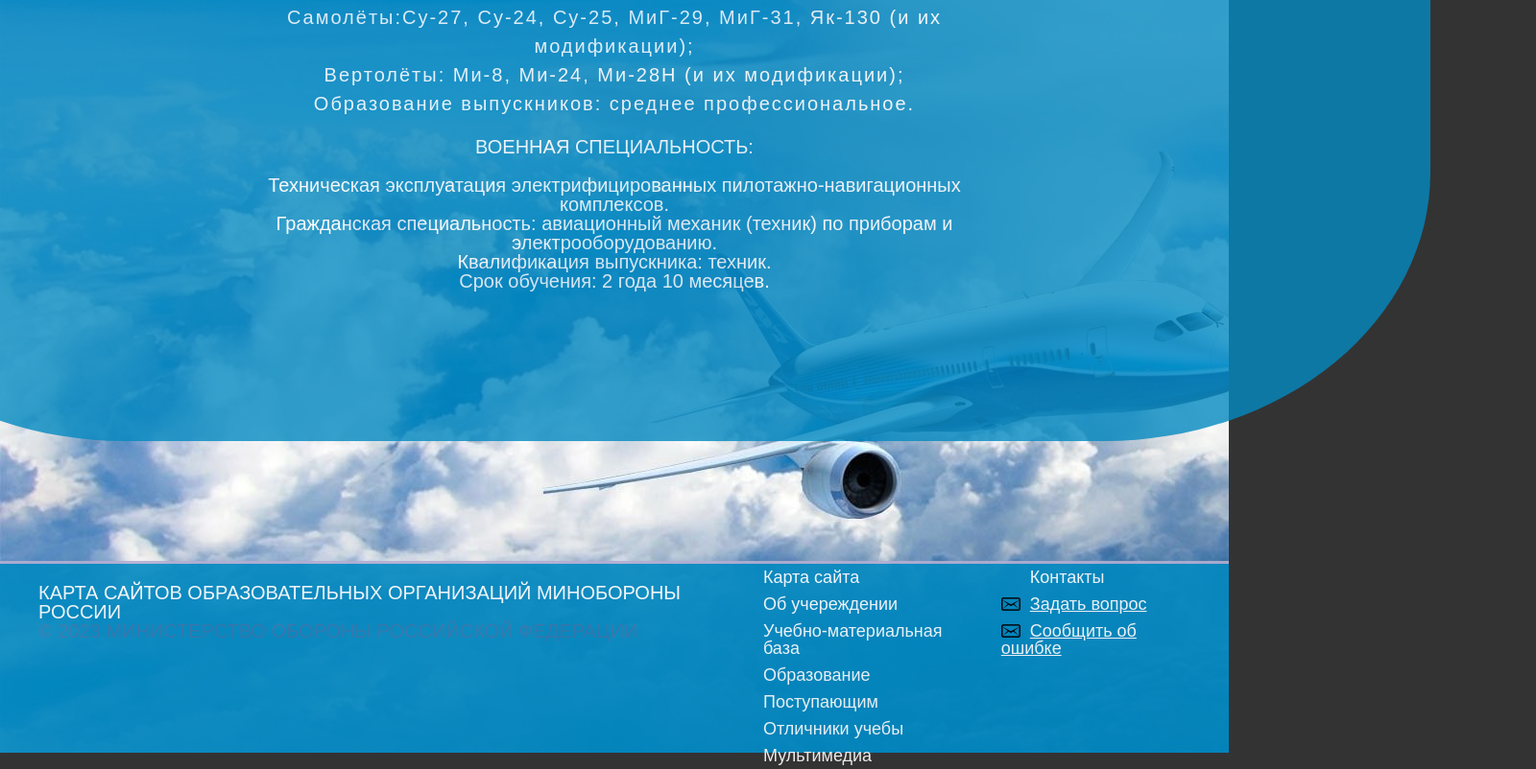
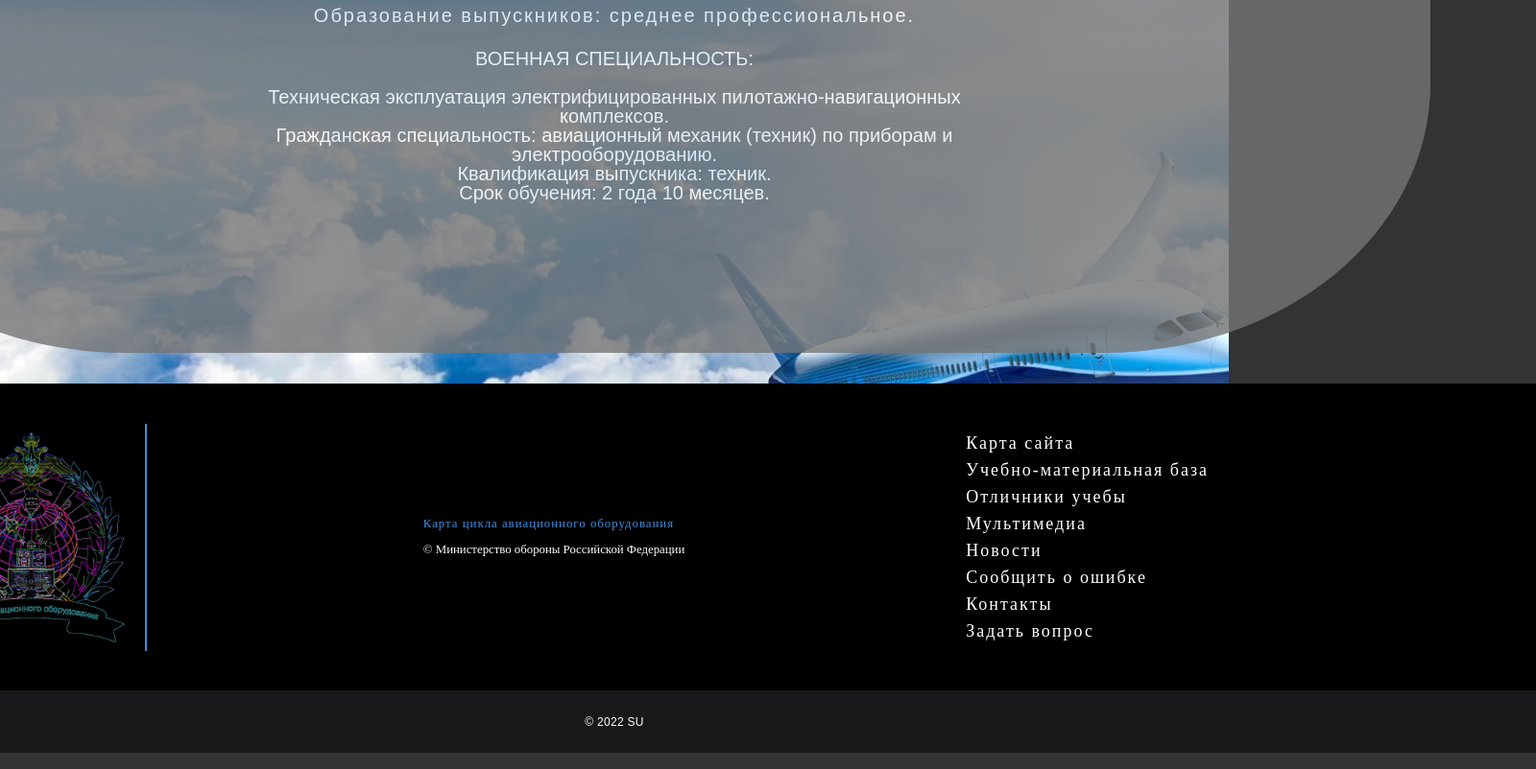
Before and after one commit to YourUneven/verstkaAO183, a plain HTML site: page content.html in a window 1280 px wide. Shown: the part 1215-2017 px from the top of the page at 96% size, 1600 px wide, since content can reach past the window. Drawn offline with Linux system fonts and the light colour scheme; a web font is replaced by a local one.

Commit message:
new footer, header

```diff
--- a/content.html
+++ b/content.html
@@ -14,7 +14,7 @@
 <div class="wrap">
 <div class="hader">
 <div class="logo__box">
-<img src="/heder__logo.png" alt="" height="100px" width="100px">
+<img src="/photo_2024-01-24_11-03-18.jpg" alt="" height="145px" width="150px">
 </div>
 
 
@@ -64,35 +64,35 @@
 
 
 
-
-<div class="footer">
-<div class="left__box">
-								 <h2><a href="https://183uc.mil.ru/edumap">КАРТА САЙТОВ ОБРАЗОВАТЕЛЬНЫХ ОРГАНИЗАЦИЙ МИНОБОРОНЫ РОССИИ</a></h2>
-								 <h3>© 2023 МИНИСТЕРСТВО ОБОРОНЫ РОССИЙСКОЙ ФЕДЕРАЦИИ</h3>
-							 </div>
-							 <div class="center__box">
-								 <ul>
-									 <li><a href="https://183uc.mil.ru/sitemap"id = "white">Карта сайта</a></li>
-									 <li><a href="https://183uc.mil.ru/Ob_uchrezhdenii"id = "white">Об учереждении</a></li>
-									 <li><a href="https://183uc.mil.ru/Uchebno-materialnaya_baza"id = "white">Учебно-материальная база</a></li>
-									 <li><a href="https://183uc.mil.ru/Obrazovatelnye-programmy"id = "white">Образование</a></li>
-									 <li><a href="https://183uc.mil.ru/Postupayushhim"id = "white">Поступающим</a></li>
-									 <li><a href="https://183uc.mil.ru/Otlichniki-uchjoby"id = "white">Отличники учебы</a></li>
-									 <li><a href="https://183uc.mil.ru/folder/31621"id = "white">Мультимедиа</a></li>
-								 </ul>
-							 </div>
-							 <div class="right__box">
-								 <ul>
-									 <li><a href="https://183uc.mil.ru/St/Kontakty" class="img__one">Контакты</a></li>
-									 <li><a href="https://183uc.mil.ru/feedback"class="underline img__two">Задать вопрос</a></li>
-									 <li><a href="https://183uc.mil.ru/error"class="underline img__two">Сообщить об ошибке</a></li>
-							 </ul>
-							 </div>
-							</div>
-
-
+<footer>
+<div class="fotter-box">
+	<div class="lavel-fotter">
+			<img src="/photo_2024-01-24_11-03-18.jpg" alt="">
+	</div>
+	<div class="carta">
+			<p><a href="#">Карта цикла авиационного оборудования</a></p>
+			<p>© Министерство обороны Российской Федерации</p>
+	</div>
+	<div class="inf-column">
+			<ul class="inf-colun-item">
+					<li> <a href="#">Карта сайта</a> </li>
+					<li><a href="#">Учебно-материальная база</a></li>
+					<li><a href="#">Отличники учебы</a></li>
+					<li><a href="#">Мультимедиа</a></li>
+					<li><a href="#">Новости</a></li>
+					<li><a href="#">Сообщить о ошибке</a></li>
+					<li><a href="#">Контакты</a></li>
+					<li><a href="#">Задать вопрос</a></li>
+			</ul>
+	</div>
 </div>
-
+<footer class="footer">
+	<div class="container">
+			<div class="footer__row">
+					<div class="footer__text">© 2022 SU </div>
+			</div>
+	</div>
+</footer>
 
 
 </div>
--- a/content_style.css
+++ b/content_style.css
@@ -82,13 +82,14 @@ width: 100%;
 .hader{
 height: 150px;
 width: 100%;
-background-color:rgb(4, 138, 193);
-border-bottom: 3px solid rgb(179, 174, 211);
+background-color: black;
+border-bottom: 3px solid rgb(172, 161, 245);
 /* opacity: 90%; */
 display:flex;
 justify-content:space-between;
 }
-.logo__box{background-color:#1a1414
+.logo__box{
+	padding: 0px 0 0 40px;
 
 }
 .icons__box{
@@ -106,8 +107,8 @@ justify-content:space-between;
 	font-size: 20px;
 	width: 150px;
 	height: 50px;
-	background-color:rgb(4, 138, 193);
-	border:3px solid rgb(179, 174, 211);
+	background-color:rgb(0, 0, 0);
+	border:3px solid rgb(139, 126, 224);
 	border-radius: 30%;
 	padding: 10px 0 0 0;
 }
@@ -116,17 +117,18 @@ justify-content:space-between;
 }
 .icons__sub-box:hover{
 margin: 10px 0 0 0;
+background-color:rgb(88, 88, 88);
 }
-.icons__sub-box a:hover{
+/* .icons__sub-box a:hover{
 	color:rgb(121, 121, 121);
-}
+} */
 
 
 .content__box{
 	border-radius: 20%;
 	height: 1400px;
 	width:1700px;
-background-color:rgb(4, 138, 193);
+background-color:rgb(117, 117, 117);
 opacity: 0.8;
 display:flex;
 flex-direction:column;
@@ -181,41 +183,73 @@ font-size: 20px;
 
 
 
+ .fotter-box{
+	display: flex;
+	justify-content: space-around;
+	min-height: 40vh;
+	align-items: center;
+	font-size: 1vw;
+	background-color: black;
+	font-family: 'Hedvig Letters Serif';
+}
+.lavel-fotter{
+	margin: 0px 0px 0px 90px;
+	border-right: 2px solid #418fde;
+	img{
+			max-width: 237px;
+			max-height: 237px;
+	}
+}
+.carta{
+	border-right: #418fde;
+	p:first-child{
+			letter-spacing: 1px;
+			margin-bottom: 5%;
+
+							a {
+											color: #418fde;
+									}
+
+	}
+}
+.inf-column{
+margin-right: 10%;
+
+}
+.inf-colun-item li{
+	min-height: 10px;
+	min-width: 50px;
+	padding: 5px;
+	letter-spacing: 2px;}
+	.inf-colun-item li:hover{
+			background-color: #CBE1D9;
+	}
 
 
-.footer{
-border-top: 3px solid rgb(179, 174, 211);
-	height: 200px;
-	width: 100%;
-	background-color: rgb(4, 138, 193);
-	opacity: 0.9;
-	display: flex;
 
-		justify-content: space-between;
 
-}
-.left__box {
-	padding: 20px 0 0 40px ;
-	font-size: 20px;
+
+
+.footer {
+	width: 1920px;
+	background-color: #171819;
 }
 
-.right__box {
+.footer__row {
+	display: -webkit-box;
+	display: -ms-flexbox;
+	display: flex;
+	height: 65px;
+	-webkit-box-pack: center;
+	-ms-flex-pack: center;
+	justify-content: center;
+	-webkit-box-align: center;
+	-ms-flex-align: center;
+	align-items: center;
+}
 
+.footer__text {
+	color: #ffffff;
 	font-size: 12px;
-		margin: 0 0 0 20px;
+	letter-spacing: 0.3px;
 }
-.underline {
-	color: #ffffff;
-	font-size: 100%;
-	text-decoration: underline;
-}
-.img__one {margin: 0 30px 0 0;
-	list-style: none; /* Убираем исходные маркеры */
-    background: url(/icons8-телефон-25.png) no-repeat 0 0px;
-    padding-left: 30px; /* Смещаем текст вправо */
-}
-.img__two {margin: 0 30px 0 0;
-	list-style: none; /* Убираем исходные маркеры */
-    background: url(/icons8-сообщение-20.png) no-repeat 0 0px; /* Параметры фона */
-    padding-left: 30px; /* Смещаем текст вправо */
-}
```
Also changed, not shown: photo_2024-01-24_11-03-18.jpg (added).
